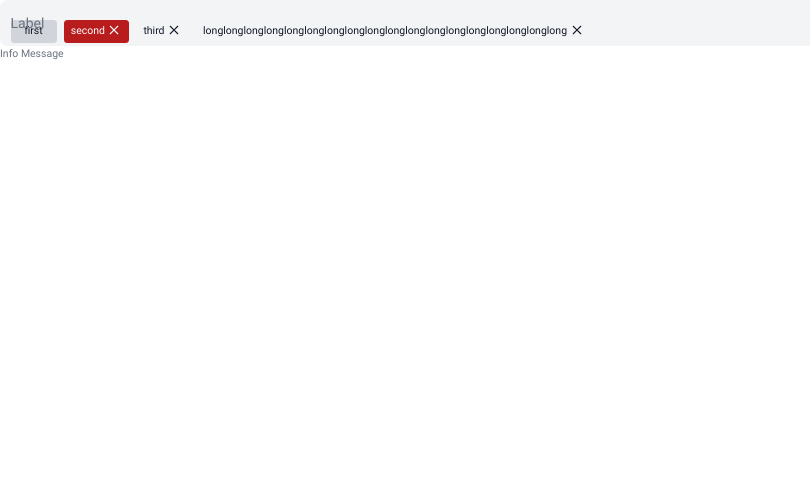
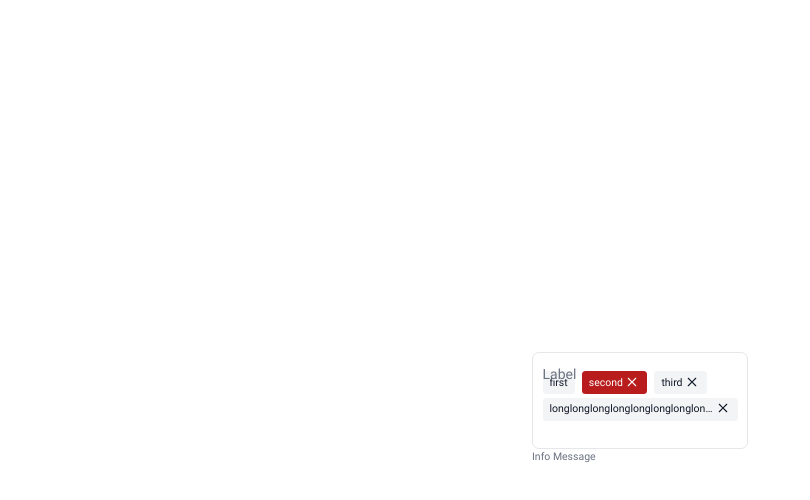
Before and after one commit to mrzv-n/chips-input, a Vue app: page / in a window 1280 px wide. Shown: the top 500 px of the page, without its empty margins (0-810 px from the left). Built offline with nearby package versions, Linux system fonts and the light colour scheme.

Commit message:
Add demo page

```diff
--- a/src/App.vue
+++ b/src/App.vue
@@ -1,7 +1,7 @@
 <template>
-  <ChipsInput />
+  <ChipsInputDemo/>
 </template>
 
-<script setup>
-import ChipsInput from '@/components/UI/ChipsInput/ChipsInput.vue'
+<script setup lang="ts">
+import ChipsInputDemo from "@/pages/ChipsInputDemo.vue";
 </script>
--- a/src/assets/styles/components/_chip.scss
+++ b/src/assets/styles/components/_chip.scss
@@ -19,7 +19,7 @@
     --chip-bg: var(--color-red-700);
   }
 
-  &._readonly {
+  &._disabled {
     --chip-bg: var(--color-gray-300);
     padding: 3.5px 14px;
   }
--- a/src/assets/styles/components/_chips-input.scss
+++ b/src/assets/styles/components/_chips-input.scss
@@ -15,9 +15,14 @@
     --input-color-border: var(--color-red-700);
   }
 
-  &._readonly {
+  &._disabled {
     --input-color-bg: var(--color-gray-100);
     --input-color-border: var(--color-gray-100);
+  }
+
+  &:focus-within &__label,
+  &._active &__label {
+    transform: scale(0.75) translateY(-11.5px);
   }
 
   &__container {
@@ -38,10 +43,6 @@
     &:hover {
       border-color: var(--input-color-focus);
     }
-  }
-
-  &__container:focus-within &__label {
-    transform: scale(0.75) translateY(-11.5px);
   }
 
   &__label {
@@ -76,7 +77,7 @@
     @include font(14px, 21px);
 
     position: relative;
-    flex: 1 0 70px;
+    flex: 1 0 5px;
     height: var(--input-height);
     overflow: hidden;
     border: none;
@@ -87,6 +88,7 @@
 
     &:focus {
       outline: none;
+      flex-basis: 100px;
     }
   }
 
--- /dev/null
+++ b/src/assets/styles/components/_page.scss
@@ -0,0 +1,16 @@
+.page {
+  width: 100%;
+  height: 100%;
+
+  &__form {
+    display: flex;
+    align-items: center;
+    justify-content: center;
+    width: 100%;
+    height: 100%;
+  }
+
+  &__form-field {
+    width: 216px;
+  }
+}
--- a/src/assets/styles/components/components.scss
+++ b/src/assets/styles/components/components.scss
@@ -1,2 +1,3 @@
 @import 'chips-input';
 @import 'chip';
+@import "page";
--- a/src/assets/styles/global/_reset.scss
+++ b/src/assets/styles/global/_reset.scss
@@ -65,3 +65,8 @@ h6 {
   outline: 2px solid var(--c-link-color-active);
   box-shadow: var(--c-shadow-focus);
 }
+
+#app {
+  width: 100%;
+  height: 100%;
+}
--- /dev/null
+++ b/src/pages/ChipsInputDemo.vue
@@ -0,0 +1,10 @@
+<template>
+  <div class="page">
+    <div class="page__form">
+      <ChipsInput class="page__form-field"/>
+    </div>
+  </div>
+</template>
+<script setup lang="ts">
+import ChipsInput from "@/components/UI/ChipsInput/ChipsInput.vue";
+</script>
```
